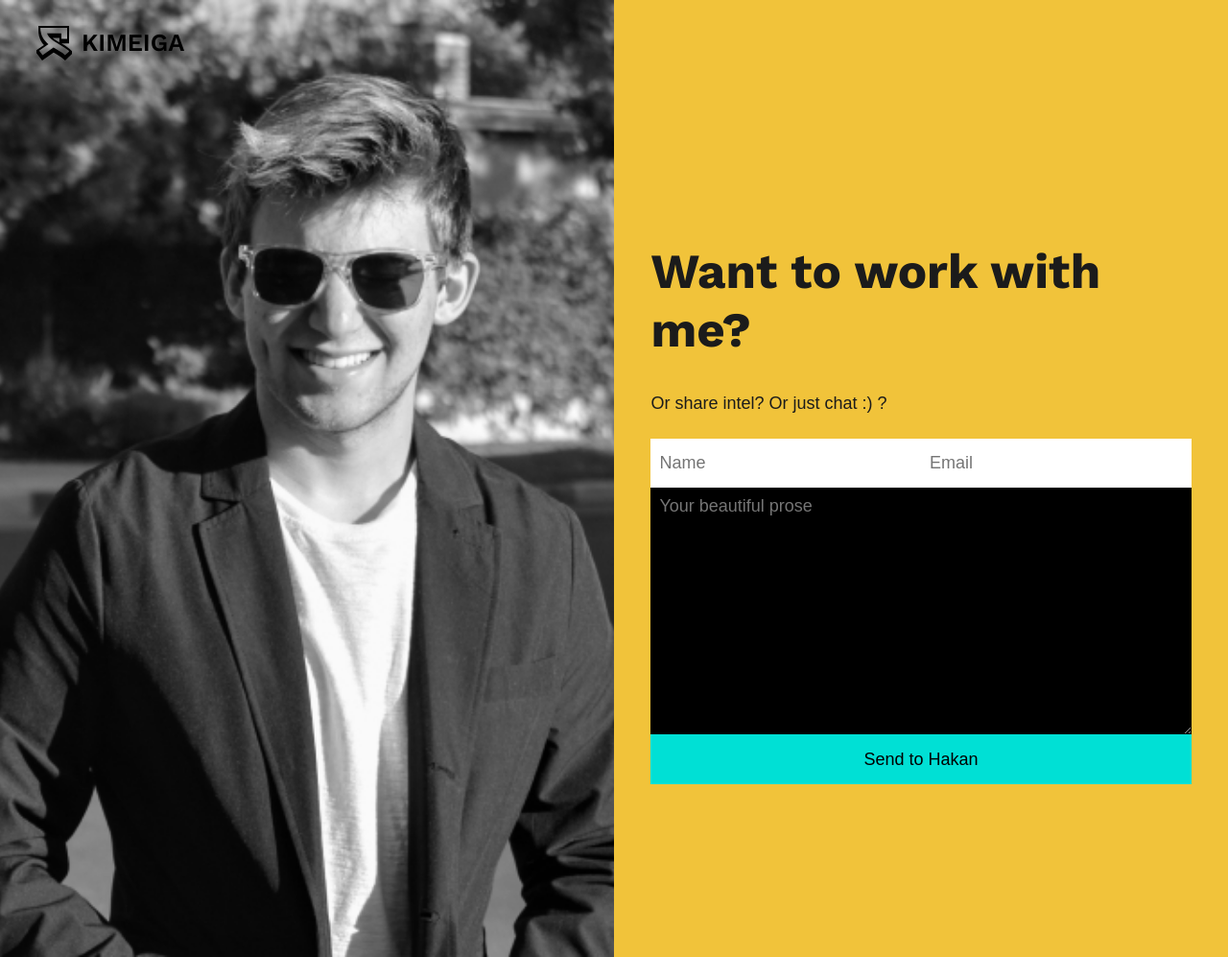
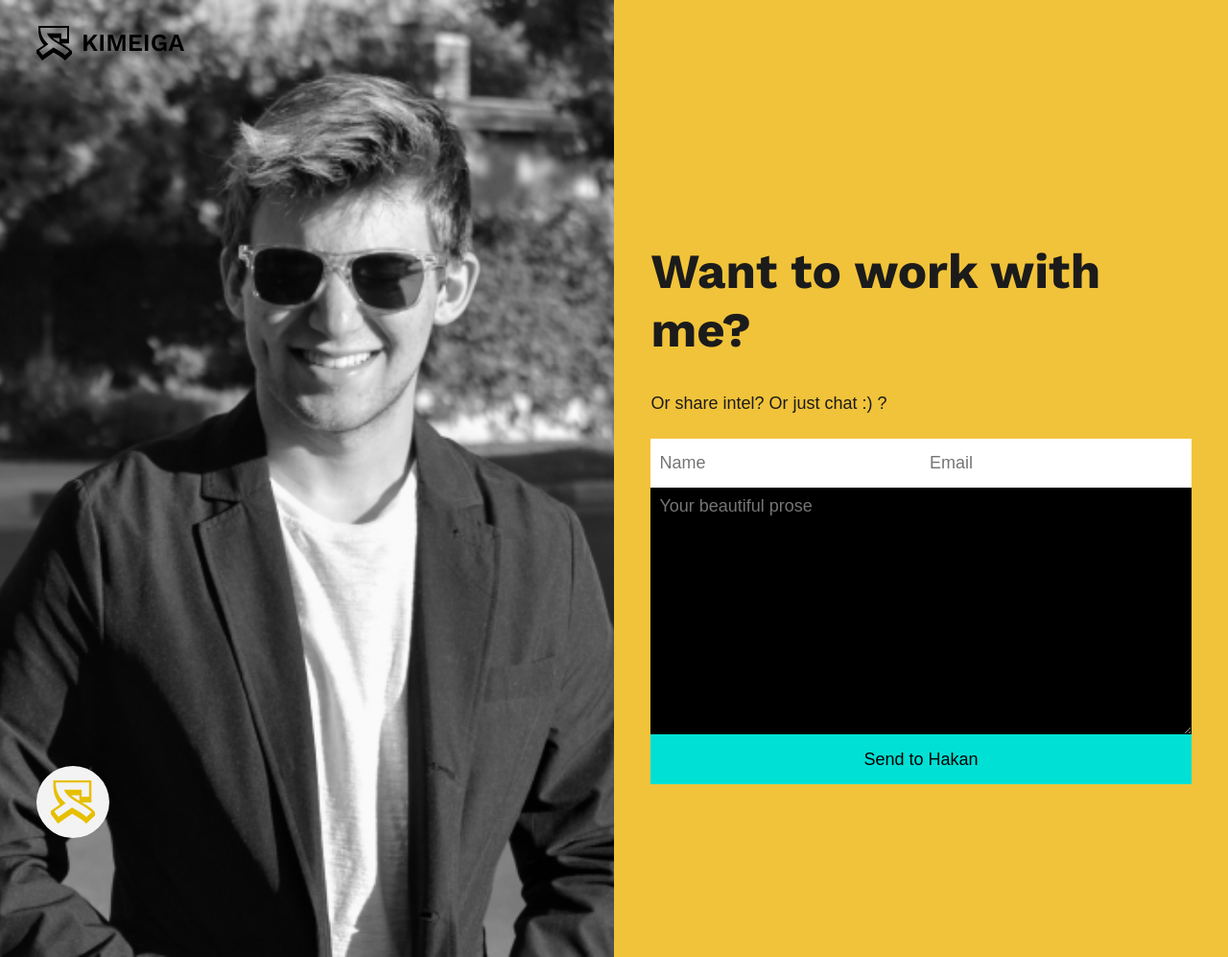
Before and after one commit to Kimeiga/kimeiga.github.io, a Jekyll site: the page built from contact.md, in a window 1280 px wide. Shown: the whole page at 96% size. Built offline with Jekyll 4.4.1, drawn with Linux system fonts in a browser that asks for light colours; some web fonts are replaced.

Commit message:
now its too the left

```diff
--- a/_layouts/contact.html
+++ b/_layouts/contact.html
@@ -4,19 +4,7 @@
 {% include head.html %}
 
 <body>
-	<button class="open-nav" onclick="openNav()">
-		<img src="{{ "images/kimeiga-logo.svg" | relative_url }}" alt="Kimeiga Logo" class="kimeiga-logo" />
-		<span>KIMEIGA</span>
-	</button>
-
-	<nav id="myNav" class="overlay">
-		<button tabindex="0"  class="closebtn" onclick="closeNav()">&times;</button>
-		<div class="nav-item-1"><a href="/">HOME</a></div>
-		<div class="nav-item-2"><a href="https://kimeiga.github.io/blog" target="_blank">BLOG</a></div>
-		<div class="nav-item-3"><a href="/projects">PROJECTS</a></div>
-		<div class="nav-item-4"><a href="/resume">RÉSUMÉ</a></div>
-		<div class="nav-item-5"><a href="/contact">CONTACT</a></div>
-	</nav>
+	{% include nav.html %}
 
 	<section class="split-image">
 
@@ -37,16 +25,6 @@
 		</div>
 	</section>
 
-	<script>
-		function openNav() {
-			document.getElementById("myNav").style.height = "100%";
-		}
-
-		function closeNav() {
-			document.getElementById("myNav").style.height = "0%";
-		}
-	</script>
-
 
 </body>
 
--- a/styles/styles.scss
+++ b/styles/styles.scss
@@ -11,6 +11,7 @@
 $yellow: #F1C33A;
 $cyan:   #00E0D5;
 $black:  #1B1B1B;
+$white:  #f3f3f3;
 
 $font-title: 'Work Sans', sans-serif;
 $font-body:  'Inter UI', sans-serif;
@@ -194,28 +195,22 @@ h1, h2, h3, h4, h5, h6 {
 .open-nav-button {
 	position: fixed;
 	bottom: 3vh;
-  // margin: 0 auto;
-  left: 50%;
-    transform: translateX(-50%);
+  left: 3vw;
 
-	/*Make button like link*/
-	background: none !important;
-	border: none;
-	padding: 0 !important;
-	cursor: pointer;
+  cursor: pointer;
 
 	display: flex;
   align-items: center;
 
-  border: 20px solid $black;
+  border: 15px solid $white;
   border-radius: 50%;
-  background-color: $black !important;
+  background-color: $white !important;
 
   z-index: 9;
 }
 
 .open-nav-button img {
-  height: 3em;
+  height: 2.5em;
 }
 
 
```
Also changed, not shown: 2 other files.
